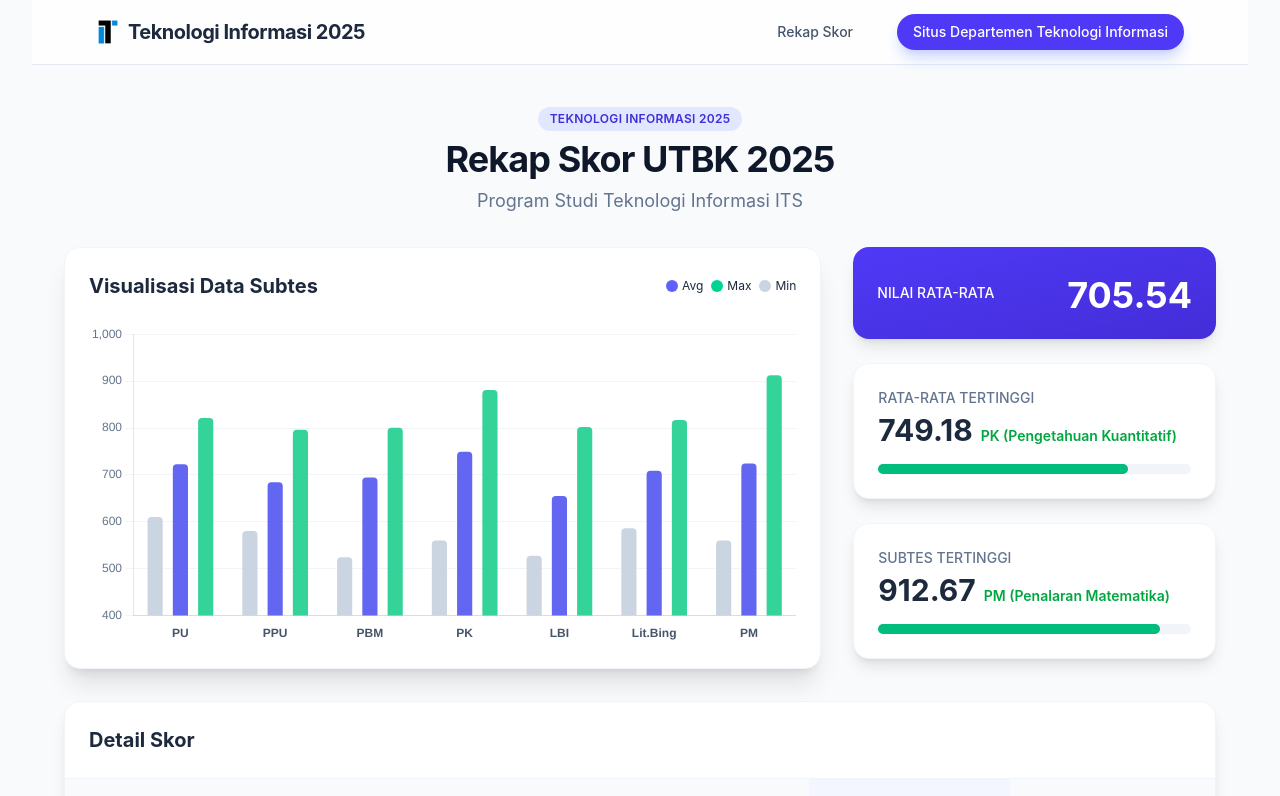
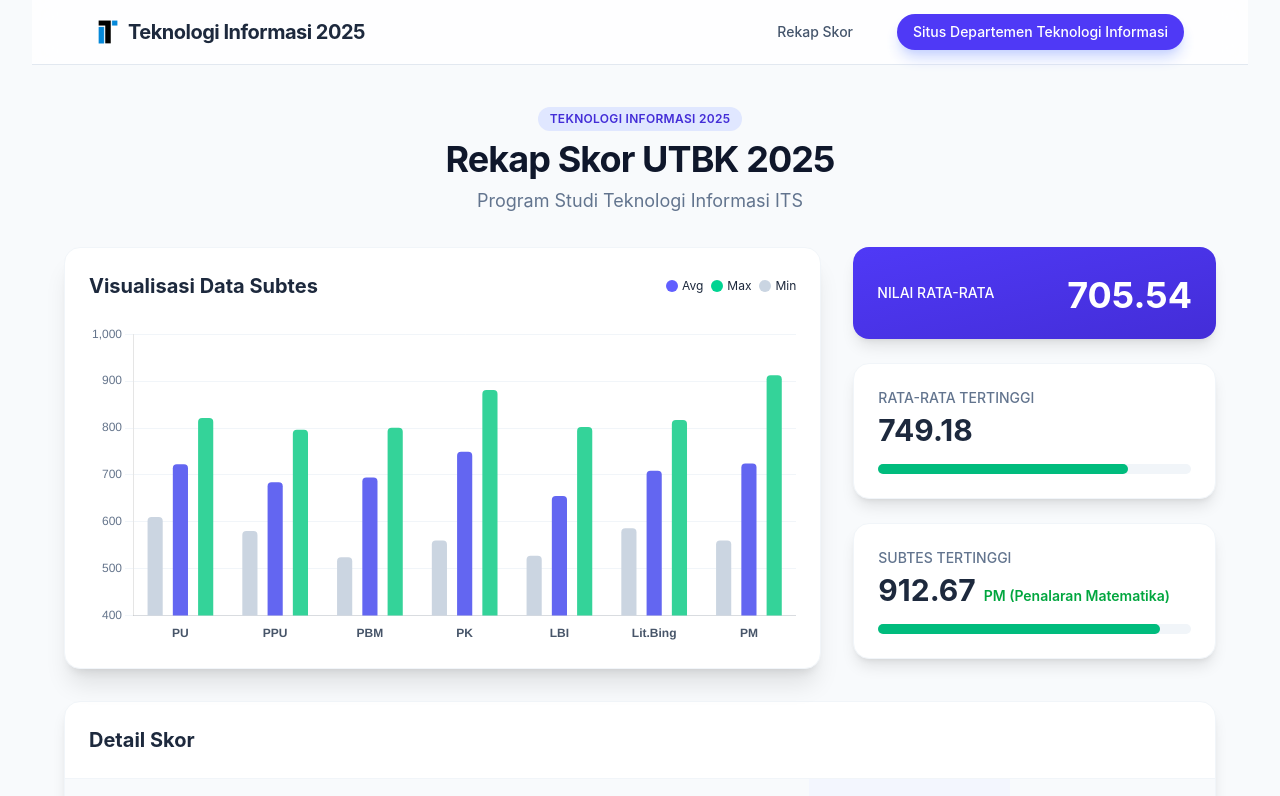
Before and after one commit to manoedinata/skorutbk-it25, a Vue app: page / in a window 1280 px wide. Shown: the top 796 px of the page. Built offline with nearby package versions, Linux system fonts and the light colour scheme.

Commit message:
fix: Switch to vue-gtag, some display fixes

```diff
--- a/index.html
+++ b/index.html
@@ -4,19 +4,7 @@
     <meta charset="UTF-8" />
     <link rel="icon" href="/favicon.ico" />
     <meta name="viewport" content="width=device-width, initial-scale=1.0" />
-    <title>Skor Teknologi Informasi 2025 ITS</title>
-
-    <!-- Google tag (gtag.js) -->
-    <script async src="https://www.googletagmanager.com/gtag/js?id=G-G41625PYPY"></script>
-    <script>
-      window.dataLayer = window.dataLayer || []
-      function gtag() {
-        dataLayer.push(arguments)
-      }
-      gtag('js', new Date())
-
-      gtag('config', 'G-G41625PYPY')
-    </script>
+    <title>Skor UTBK Teknologi Informasi 2025 ITS</title>
   </head>
   <body class="bg-slate-50 text-slate-800 min-h-screen px-4 sm:px-6 lg:px-8">
     <div id="app"></div>
--- a/package.json
+++ b/package.json
@@ -18,6 +18,7 @@
     "chart.js": "^4.5.1",
     "tailwindcss": "^4.1.18",
     "vue": "^3.5.26",
+    "vue-gtag": "^3.6.3",
     "vue-router": "^4.6.4"
   },
   "devDependencies": {
--- a/src/main.js
+++ b/src/main.js
@@ -2,6 +2,7 @@
 import './assets/main.css'
 
 import { createApp } from 'vue'
+import { configure } from 'vue-gtag'
 import App from './App.vue'
 import router from './router'
 
@@ -9,4 +10,12 @@ const app = createApp(App)
 
 app.use(router)
 
+// Google Analytics
+configure({
+  tagId: 'G-G41625PYPY',
+  pageTracker: {
+    router,
+  },
+})
+
 app.mount('#app')
--- a/src/views/HomeView.vue
+++ b/src/views/HomeView.vue
@@ -42,8 +42,7 @@
                 <div class="bg-white rounded-2xl shadow-lg border border-slate-100 p-6">
                     <p class="text-slate-500 text-sm font-medium uppercase">Rata-rata Tertinggi</p>
                     <div class="flex items-baseline gap-2 mt-1">
-                        <h3 class="text-3xl font-bold text-slate-800">{{ avgMax[0] }}</h3>
-                        <span class="text-sm text-green-600 font-semibold">{{ avgMax[1] }}</span>
+                        <h3 class="text-3xl font-bold text-slate-800">{{ avgMax }}</h3>
                     </div>
                     <div class="w-full bg-slate-100 rounded-full h-2.5 mt-4">
                         <div class="bg-emerald-500 h-2.5 rounded-full" style="width: 80%"></div>
@@ -153,15 +152,12 @@ const avgData = [722.47, 684.27, 694.54, 749.18, 655.19, 708.92, 724.22];
 const maxData = [821.37, 796.15, 800.43, 881.09, 802, 816.9, 912.67];
 
 const avgMean = ref("-");
-const avgMax = ref(["-", "-"]); // [score, subtest]
+const avgMax = ref("-");
 const maxSubtest = ref(["-", "-"]); // [score, subtest]
 
 onMounted(() => {
     avgMean.value = (avgData.reduce((a, b) => a + b, 0) / avgData.length).toFixed(2);
-    avgMax.value = [
-        Math.max(...avgData).toFixed(2),
-        labels2[avgData.indexOf(Math.max(...avgData))]
-    ];
+    avgMax.value = Math.max(...avgData).toFixed(2)
     maxSubtest.value = [
         Math.max(...maxData).toFixed(2),
         labels2[maxData.indexOf(Math.max(...maxData))]
```
Also changed, not shown: 2 other files (tests, documents, lock files or other folders).
